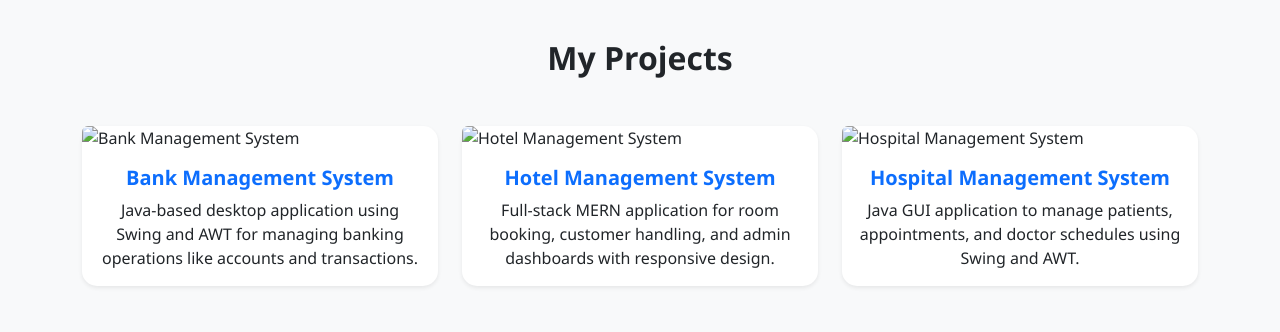
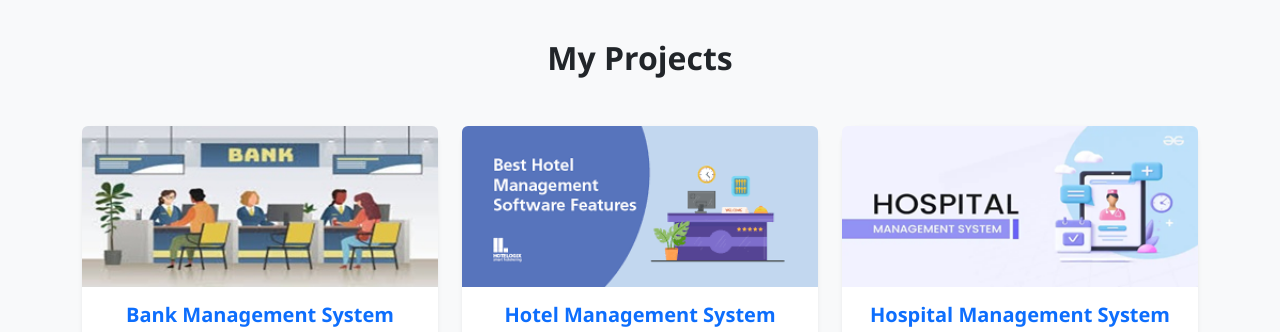
Before and after one commit to itsvitalchandan/vitalchandan, a plain HTML site: page index.html in a window 1280 px wide. Shown: the part 2540-2872 px from the top of the page. Drawn offline with nearby package versions, Linux system fonts and the light colour scheme; files that its build step writes are made by us from their sources; files whose address does not match are found by name.

Commit message:
Update index.html

```diff
--- a/index.html
+++ b/index.html
@@ -187,7 +187,7 @@
 
       <div class="col-md-4">
         <div class="card project-card h-100 shadow-sm">
-          <img src="image/new.jpg" class="card-img-top rounded-top project-image" alt="Bank Management System">
+          <img src="new.jpg" class="card-img-top rounded-top project-image" alt="Bank Management System">
           <div class="card-body text-center">
             <h5 class="project-title">Bank Management System</h5>
             <p class="card-text">Java-based desktop application using Swing and AWT for managing banking operations like accounts and transactions.</p>
@@ -197,7 +197,7 @@
 
       <div class="col-md-4">
         <div class="card project-card h-100 shadow-sm">
-          <img src="image/images.png" class="card-img-top rounded-top project-image" alt="Hotel Management System">
+          <img src="images.png" class="card-img-top rounded-top project-image" alt="Hotel Management System">
           <div class="card-body text-center">
             <h5 class="project-title">Hotel Management System</h5>
             <p class="card-text">Full-stack MERN application for room booking, customer handling, and admin dashboards with responsive design.</p>
@@ -207,7 +207,7 @@
 
       <div class="col-md-4">
         <div class="card project-card h-100 shadow-sm">
-          <img src="image/Hospital.png" class="card-img-top rounded-top project-image" alt="Hospital Management System">
+          <img src="Hospital.png" class="card-img-top rounded-top project-image" alt="Hospital Management System">
           <div class="card-body text-center">
             <h5 class="project-title">Hospital Management System</h5>
             <p class="card-text">Java GUI application to manage patients, appointments, and doctor schedules using Swing and AWT.</p>
```
